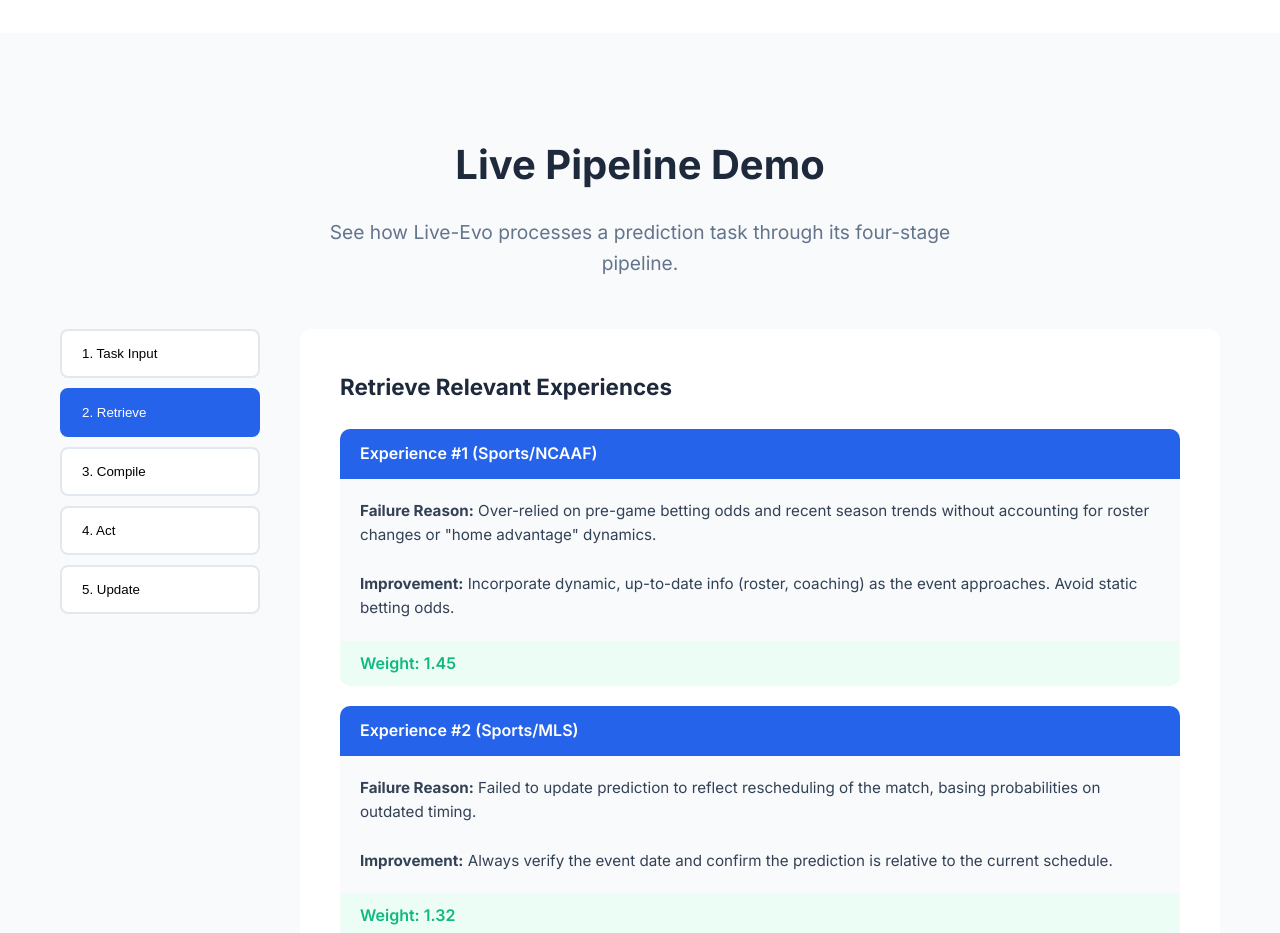
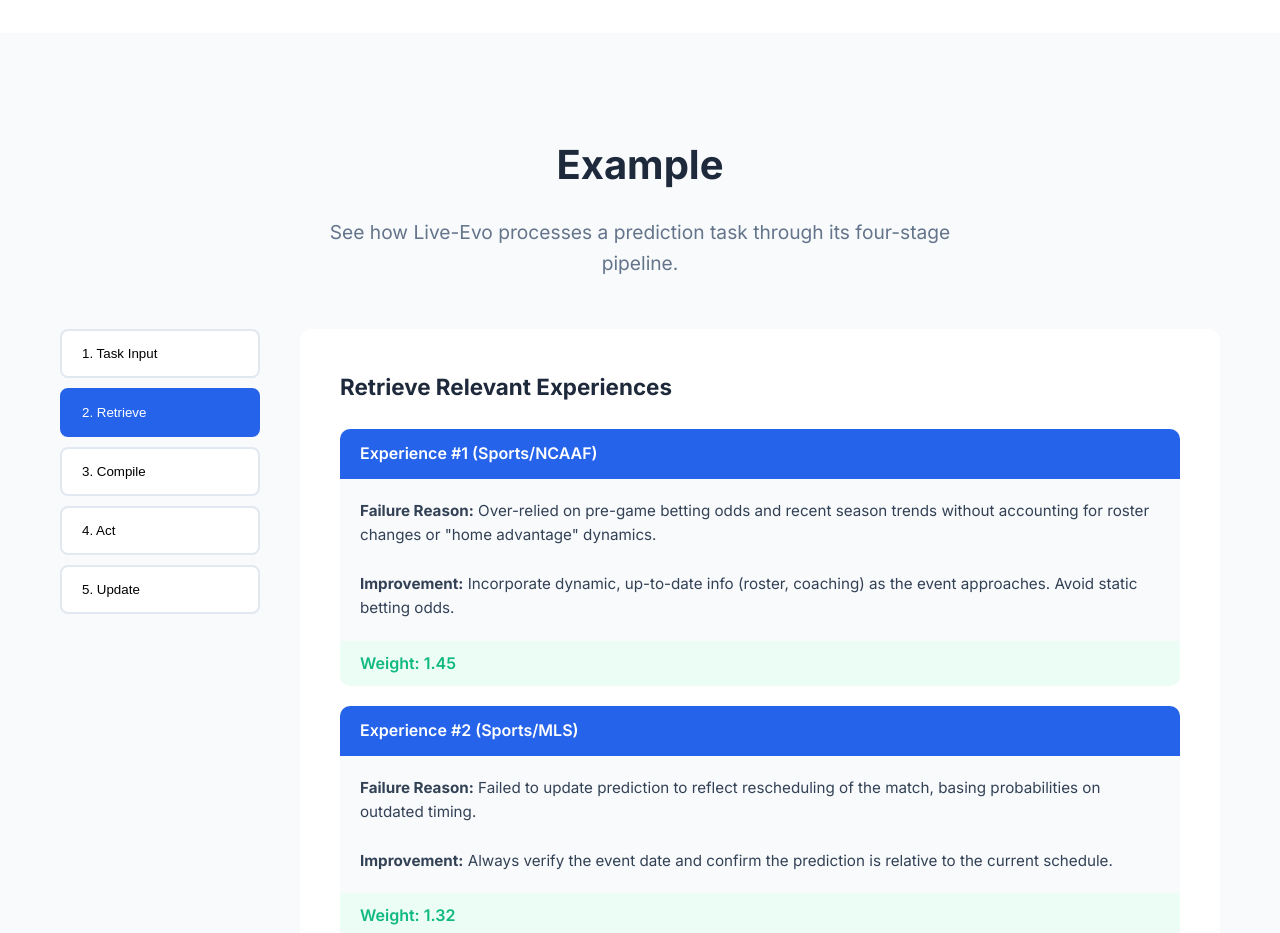
Before and after one commit to ag2ai/live-evo-page, a plain HTML site: page index.html in a window 1280 px wide. Shown: the part 6320-7253 px from the top of the page. Drawn offline with Linux system fonts and the light colour scheme.

Commit message:
Update demo section title to Example

```diff
--- a/index.html
+++ b/index.html
@@ -531,7 +531,7 @@
     <!-- Demo Section -->
     <section id="demo" class="demo">
         <div class="container">
-            <h2>Live Pipeline Demo</h2>
+            <h2>Example</h2>
             <p class="section-intro">See how Live-Evo processes a prediction task through its four-stage pipeline.</p>
 
             <div class="demo-container">
```
